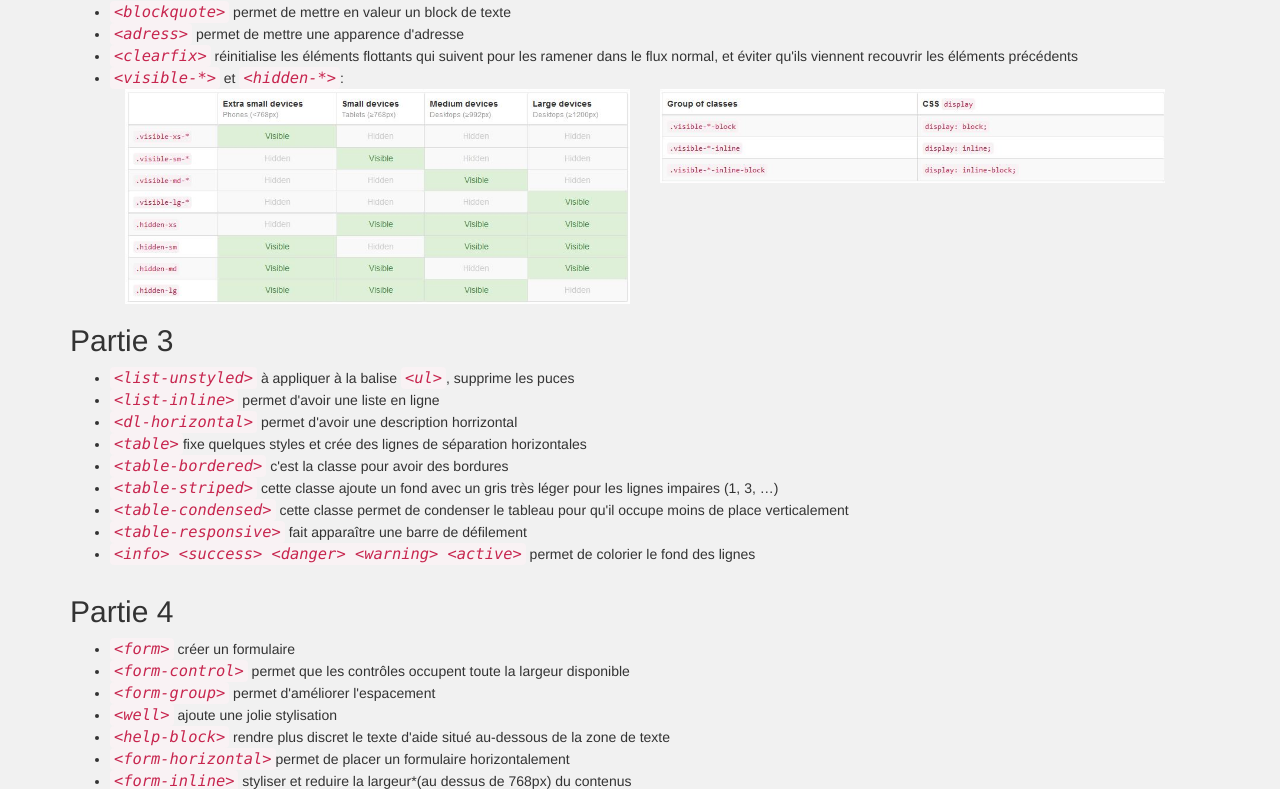
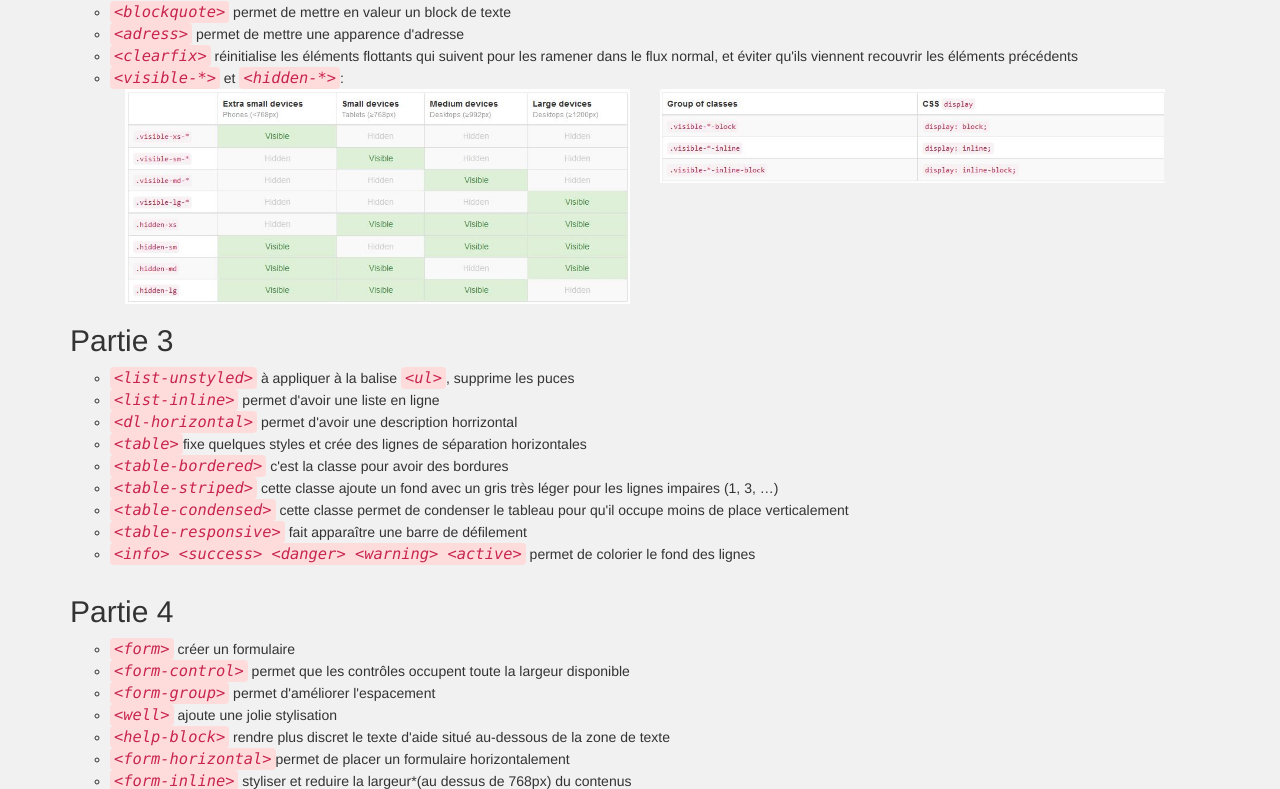
Before and after one commit to EmmanuelSouday/exo_bootstrap, a plain HTML site: page cheatsheet.html in a window 1280 px wide. Shown: the part 501-1290 px from the top of the page. Drawn offline with Linux system fonts and the light colour scheme.

Commit message:
modification des symbole des balise <li>

```diff
--- a/style.css
+++ b/style.css
@@ -9,5 +9,10 @@ code
 {
     font-size: 1.1em;
     font-style: italic;
+    background-color: #FFDCDC;
+}
 
+li
+{
+    list-style:circle;
 }
```
